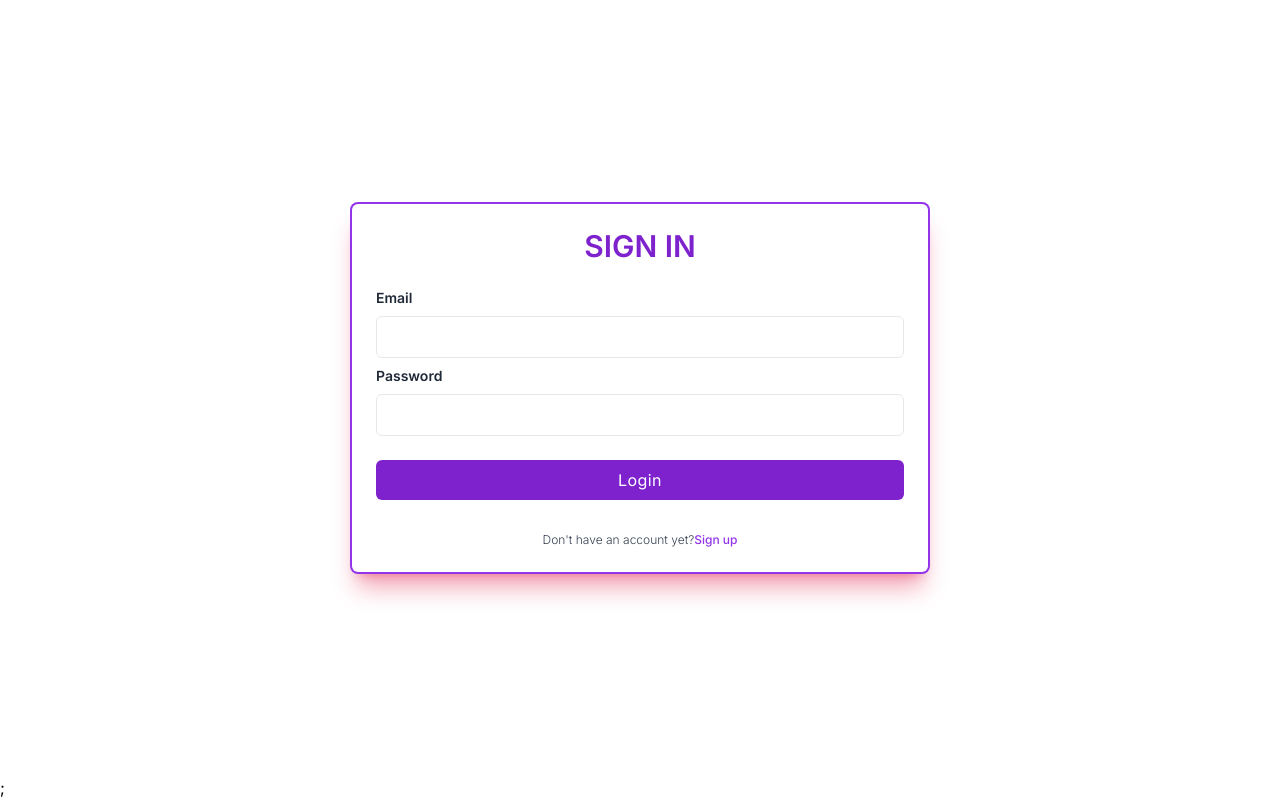
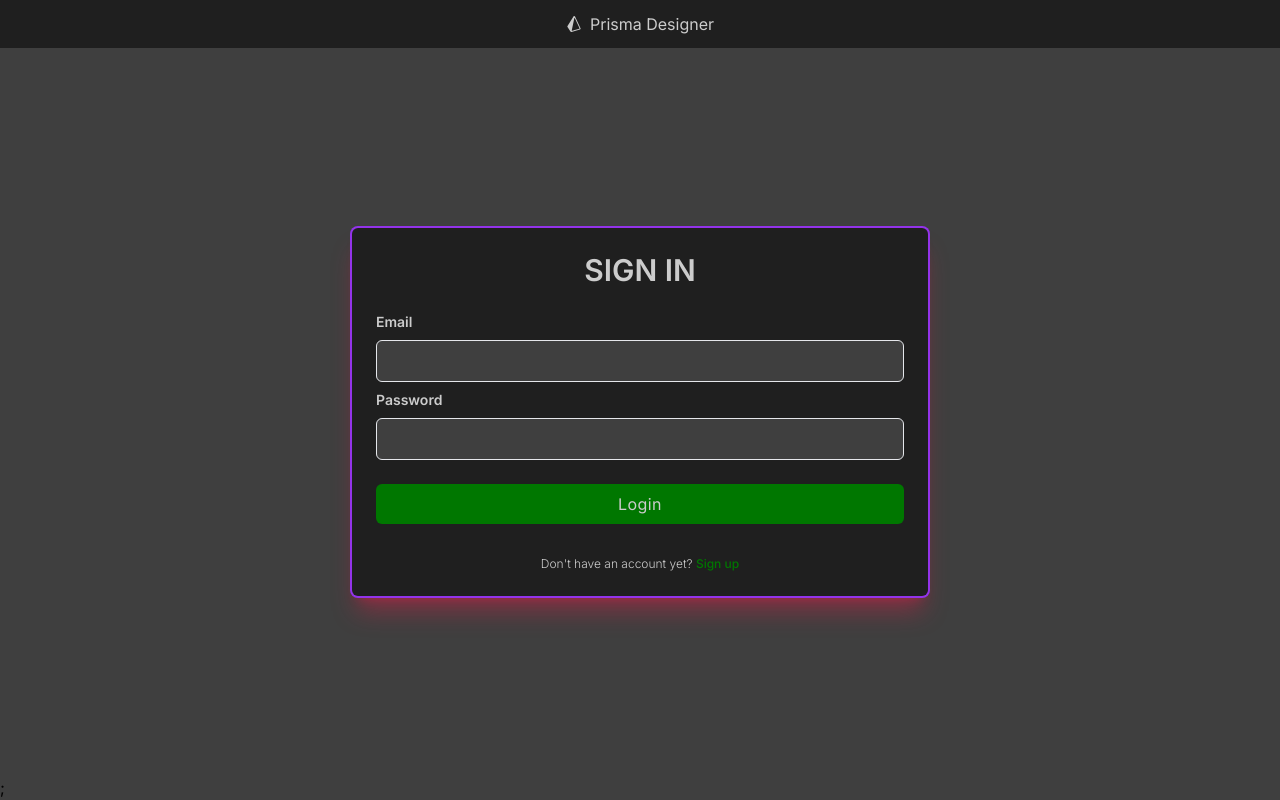
Before and after one commit to edcampossouza/prisma-designer-front, a Next.js app: page /sign-in in a window 1280 px wide. Built offline with nearby package versions, Linux system fonts and the light colour scheme; no server answers.

Commit message:
feat: style sign in and sign up components

```diff
--- a/src/app/sign-in/SignInComponent.tsx
+++ b/src/app/sign-in/SignInComponent.tsx
@@ -2,6 +2,7 @@ import React, { useState } from "react";
 import axios from "axios";
 import { signIn } from "../services/auth";
 import { UserInfo, storeUserInfo } from "../util/auth";
+import { FiAlertTriangle } from "react-icons/fi";
 
 type Props = {
   onSuccess: (uInfo: UserInfo) => void;
@@ -29,55 +30,50 @@ export default function SignInComponent(props: Props) {
     }
   }
   return (
-    <div className="w-full p-6 m-auto bg-white rounded-md shadow-xl shadow-rose-600/40 ring-2 ring-purple-600 lg:max-w-xl">
-      <h1 className="text-3xl font-semibold text-center text-purple-700 uppercase">
-        Sign in
-      </h1>
+    <div className="w-full p-6 m-auto bg-code-bd rounded-md shadow-xl shadow-rose-600/40 ring-2 ring-purple-600 lg:max-w-xl text-text-main">
+      <h1 className="text-3xl font-semibold text-center uppercase">Sign in</h1>
       <form className="mt-6" onSubmit={onFormSubmit}>
         <div className="mb-2">
-          <label className="block text-sm font-semibold text-gray-800">
-            Email
-          </label>
+          <label className="block text-sm font-semibold">Email</label>
           <input
             type="email"
             value={email}
             onChange={(e) => setEmail(e.target.value)}
-            className="block w-full px-4 py-2 mt-2 text-purple-700 bg-white border rounded-md focus:border-purple-400 focus:ring-purple-300 focus:outline-none focus:ring focus:ring-opacity-40"
+            className="block w-full px-4 py-2 mt-2 bg-btn-bg border rounded-md focus:border-purple-400 focus:ring-purple-300 focus:outline-none focus:ring focus:ring-opacity-40"
           />
         </div>
         <div className="mb-2">
-          <label className="block text-sm font-semibold text-gray-800">
-            Password
-          </label>
+          <label className="block text-sm font-semibold">Password</label>
           <input
             type="password"
             value={password}
             onChange={(e) => setPassword(e.target.value)}
-            className="block w-full px-4 py-2 mt-2 text-purple-700 bg-white border rounded-md focus:border-purple-400 focus:ring-purple-300 focus:outline-none focus:ring focus:ring-opacity-40"
+            className="block w-full px-4 py-2 mt-2 bg-btn-bg border rounded-md focus:border-purple-400 focus:ring-purple-300 focus:outline-none focus:ring focus:ring-opacity-40"
           />
         </div>
         {infoMessage && (
           <div className="mb-2">
-            <span className="block w-full px-4 py-2 mt-2 text-purple-700 bg-white border rounded-md focus:border-purple-400 focus:ring-purple-300 focus:outline-none focus:ring focus:ring-opacity-40">
-              {infoMessage}
-            </span>
+            <div className="flex items-center space-x-1 w-full px-4 py-2 mt-2 bg-btn-bg rounded-md focus:border-purple-400 focus:ring-purple-300 focus:outline-none focus:ring focus:ring-opacity-40">
+              <FiAlertTriangle />
+              <span>{infoMessage}</span>
+            </div>
           </div>
         )}
         <div className="mt-6">
           <button
             type="submit"
-            className="w-full px-4 py-2 tracking-wide text-white transition-colors duration-200 transform bg-purple-700 rounded-md hover:bg-purple-600 focus:outline-none focus:bg-purple-600"
+            className="w-full px-4 py-2 tracking-wide transition-colors duration-200 transform bg-confirm rounded-md hover:bg-confirm-hov focus:outline-none focus:shadow-sm shadow-confirm"
           >
             Login
           </button>
         </div>
       </form>
 
-      <p className="mt-8 text-xs font-light text-center text-gray-700">
-        Don&apos;t have an account yet?
+      <p className="mt-8 text-xs font-light text-center">
+        Don&apos;t have an account yet?{" "}
         <span
           onClick={() => props.onSignUpLink()}
-          className="font-medium text-purple-600 hover:underline hover:cursor-pointer"
+          className="font-medium text-confirm hover:underline hover:cursor-pointer"
         >
           Sign up
         </span>
--- a/src/app/sign-in/page.tsx
+++ b/src/app/sign-in/page.tsx
@@ -1,7 +1,9 @@
 "use client";
-import React, { useState } from "react";
+import React from "react";
 import { useRouter } from "next/navigation";
 import SignInComponent from "./SignInComponent";
+import { SiPrisma } from "react-icons/si";
+import Link from "next/link";
 
 export default function SignUp() {
   const router = useRouter();
@@ -15,7 +17,13 @@ export default function SignUp() {
   }
 
   return (
-    <div className="relative flex flex-col justify-center min-h-screen overflow-hidden">
+    <div className="relative flex flex-col justify-center min-h-screen overflow-hidden bg-btn-bg">
+      <Link href={"/"}>
+        <div className="bg-code-bd text-text-main h-12 flex items-center justify-center space-x-2 hover:cursor-pointer">
+          <SiPrisma />
+          <span>Prisma Designer</span>
+        </div>
+      </Link>
       <SignInComponent
         onFailure={() => {}}
         onSuccess={onSuccess}
--- a/src/app/sign-up/SignUpComponent.tsx
+++ b/src/app/sign-up/SignUpComponent.tsx
@@ -1,6 +1,7 @@
 import { useState } from "react";
 import axios from "axios";
 import { signUp } from "../services/auth";
+import { FiAlertTriangle } from "react-icons/fi";
 
 type Props = {
   onSuccess: Function;
@@ -37,66 +38,67 @@ export default function SignUpComponent(props: Props) {
   }
 
   return (
-    <div className="w-full p-6 m-auto bg-white rounded-md shadow-xl shadow-rose-600/40 ring-2 ring-purple-600 lg:max-w-xl">
-      <h1 className="text-3xl font-semibold text-center text-purple-700 uppercase">
+    <div className="w-full p-6 m-auto bg-code-bd rounded-md shadow-xl shadow-rose-600/40 ring-2 ring-purple-600 lg:max-w-xl text-text-main">
+      <h1 className="text-3xl font-semibold text-center uppercase">
         Sign Up
       </h1>
       <form className="mt-6" onSubmit={submit}>
         <div className="mb-2">
-          <label className="block text-sm font-semibold text-gray-800">
+          <label className="block text-sm font-semibold">
             Email
           </label>
           <input
             type="email"
             value={email}
             onChange={(e) => setEmail(e.target.value)}
-            className="block w-full px-4 py-2 mt-2 text-purple-700 bg-white border rounded-md focus:border-purple-400 focus:ring-purple-300 focus:outline-none focus:ring focus:ring-opacity-40"
+            className="block w-full px-4 py-2 mt-2 bg-btn-bg border rounded-md focus:border-purple-400 focus:ring-purple-300 focus:outline-none focus:ring focus:ring-opacity-40"
           />
         </div>
         <div className="mb-2">
-          <label className="block text-sm font-semibold text-gray-800">
+          <label className="block text-sm font-semibold">
             Password
           </label>
           <input
             type="password"
             value={password}
             onChange={(e) => setPassword(e.target.value)}
-            className="block w-full px-4 py-2 mt-2 text-purple-700 bg-white border rounded-md focus:border-purple-400 focus:ring-purple-300 focus:outline-none focus:ring focus:ring-opacity-40"
+            className="block w-full px-4 py-2 mt-2 bg-btn-bg border rounded-md focus:border-purple-400 focus:ring-purple-300 focus:outline-none focus:ring focus:ring-opacity-40"
           />
         </div>
         <div className="mb-2">
-          <label className="block text-sm font-semibold text-gray-800">
+          <label className="block text-sm font-semibold">
             Confirm Password
           </label>
           <input
             type="password"
             value={confirmPassword}
             onChange={(e) => setConfirmPassword(e.target.value)}
-            className="block w-full px-4 py-2 mt-2 text-purple-700 bg-white border rounded-md focus:border-purple-400 focus:ring-purple-300 focus:outline-none focus:ring focus:ring-opacity-40"
+            className="block w-full px-4 py-2 mt-2 bg-btn-bg border rounded-md focus:border-purple-400 focus:ring-purple-300 focus:outline-none focus:ring focus:ring-opacity-40"
           />
         </div>
         {infoMessage && (
           <div className="mb-2">
-            <span className="block w-full px-4 py-2 mt-2 text-purple-700 bg-white border rounded-md focus:border-purple-400 focus:ring-purple-300 focus:outline-none focus:ring focus:ring-opacity-40">
-              {infoMessage}
-            </span>
+           <div className="flex items-center space-x-1 w-full px-4 py-2 mt-2 bg-btn-bg rounded-md focus:border-purple-400 focus:ring-purple-300 focus:outline-none focus:ring focus:ring-opacity-40">
+              <FiAlertTriangle />
+              <span>{infoMessage}</span>
+            </div>
           </div>
         )}
         <div className="mt-6">
           <button
             type="submit"
-            className="w-full px-4 py-2 tracking-wide text-white transition-colors duration-200 transform bg-purple-700 rounded-md hover:bg-purple-600 focus:outline-none focus:bg-purple-600"
+            className="w-full px-4 py-2 tracking-wide transition-colors duration-200 transform bg-confirm rounded-md hover:bg-confirm-hov focus:outline-none focus:shadow-sm shadow-confirm"
           >
             Sign Up
           </button>
         </div>
       </form>
 
-      <p className="mt-8 text-xs font-light text-center text-gray-700">
-        Already have an account?
+      <p className="mt-8 text-xs font-light text-center ">
+        Already have an account?{" "}
         <span
           onClick={() => props.onSignInLink()}
-          className="font-medium text-purple-600 hover:underline hover:cursor-pointer"
+          className="font-medium text-confirm hover:underline hover:cursor-pointer"
         >
           Sign in
         </span>
--- a/src/app/sign-up/page.tsx
+++ b/src/app/sign-up/page.tsx
@@ -1,9 +1,9 @@
 "use client";
-import React, { useState } from "react";
+import React from "react";
 import { useRouter } from "next/navigation";
-import axios from "axios";
-import { signUp } from "../services/auth";
 import SignUpComponent from "./SignUpComponent";
+import Link from "next/link";
+import { SiPrisma } from "react-icons/si";
 
 export default function SignUp() {
   const router = useRouter();
@@ -12,7 +12,13 @@ export default function SignUp() {
   }
 
   return (
-    <div className="relative flex flex-col justify-center min-h-screen overflow-hidden">
+    <div className="relative flex flex-col justify-center min-h-screen overflow-hidden bg-btn-bg">
+      <Link href={"/"}>
+        <div className="bg-code-bd text-text-main h-12 flex items-center justify-center space-x-2 hover:cursor-pointer">
+          <SiPrisma />
+          <span>Prisma Designer</span>
+        </div>
+      </Link>
       <SignUpComponent
         onSuccess={goToSignIn}
         onFailure={() => {}}
```
